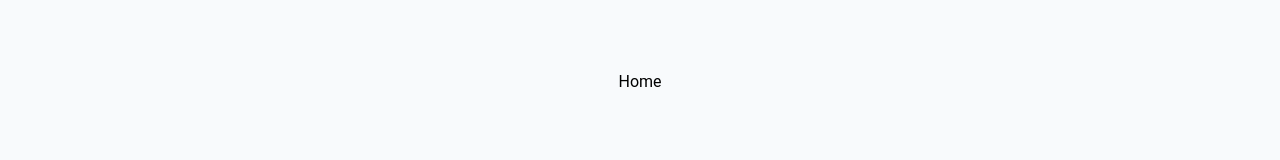
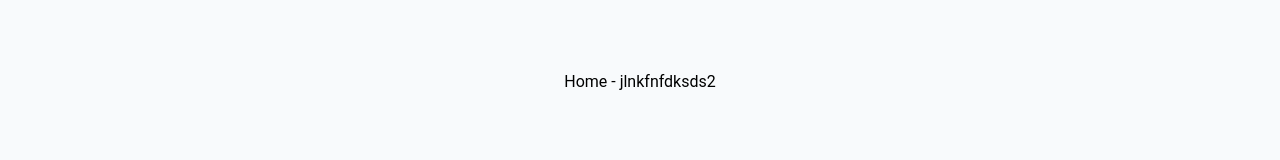
Before and after one commit to stevansantana/Collecting-com-Next-JS, a Next.js app: page /ui/home in a window 1280 px wide. Shown: the part 422-582 px from the top of the page. Built offline with nearby package versions, Linux system fonts and the light colour scheme.

Commit message:
teste-SO

```diff
--- a/src/app/ui/home/page.tsx
+++ b/src/app/ui/home/page.tsx
@@ -1,7 +1,7 @@
 export default function home() {
     return(
         <>
-            <p>Home</p>
+            <p>Home - jlnkfnfdksds2</p>
         </>
     );
 }
```
